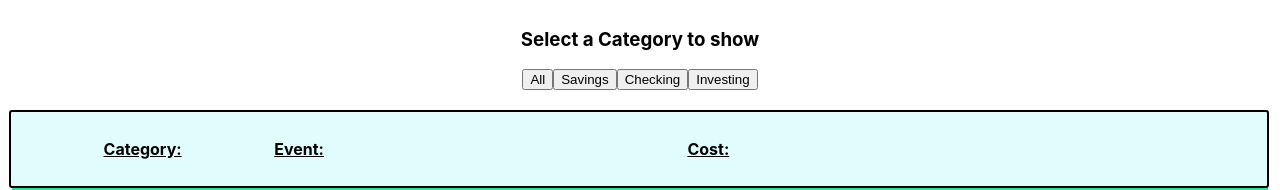
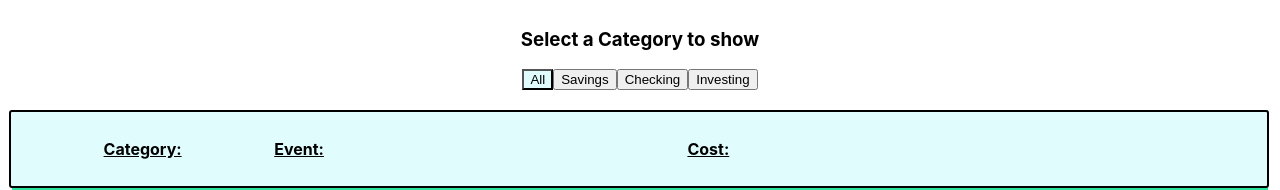
Before and after one commit to jcabot01/phase3-frontend, a React (Create React App) app: page / in a window 1280 px wide. Shown: the part 357-547 px from the top of the page. Built offline with nearby package versions, Linux system fonts and the light colour scheme; no server answers.

Commit message:
review finished

```diff
--- a/src/App.css
+++ b/src/App.css
@@ -58,6 +58,10 @@ img {
   display: flex;
   flex-direction: row;
   justify-content: center;
+}
+
+.selected{
+  background-color: rgb(224, 252, 252);
 }
 
 .table-header{
--- a/src/components/AddNew.js
+++ b/src/components/AddNew.js
@@ -9,7 +9,6 @@ function AddNew({ onEventFormSubmit }) {
 
   function handleFormSubmit(e) {
     e.preventDefault();
-
 
     const addNewEvent = {
       event_name: eventName,
@@ -60,7 +59,7 @@ function AddNew({ onEventFormSubmit }) {
   function handleCategory(e) {
     const categoryInt = parseInt(e.target.value, 10)
     setCategoryId(categoryInt)
-  }
+  };
 
   return (
     <div className='add-new-container'>
--- a/src/components/Edit.js
+++ b/src/components/Edit.js
@@ -10,7 +10,6 @@ function Edit({ onEventUpdate }) {
   const [editedEventName, setEditedEventName] = useState(location.state.eventName)  //eventName from <Event/> Link via useLocation
   const [editedEventCost, setEditedEventCost] = useState(location.state.eventCost)  //eventCost from <Event/> Link via useLocation
   const [editedCategoryId, setEditedCategoryId] = useState(location.state.categoryId) //event.category_id from <Event /> Link via useLocation
-
 
   function handleUpdateFormSubmit(e) {
     e.preventDefault();
--- a/src/components/Event.js
+++ b/src/components/Event.js
@@ -2,7 +2,6 @@ import React from 'react'
 import { Link } from "react-router-dom";
 
 function Event({ id, eventName, eventCost, categoryName, categoryId, onDeleteClick }) {
-
   const eventInfo = { id, eventName, eventCost, categoryName, categoryId}
 
   function handleDelete() {
--- a/src/components/EventContainer.js
+++ b/src/components/EventContainer.js
@@ -5,7 +5,6 @@ import Event from './Event'
 function EventContainer({ events, onSelectedCategory, selectedCategory, eventsCategories, onDeleteClick }) {
   const categoryButtons = eventsCategories.map((category) => {
     const className = category === selectedCategory ? "selected" : null;
-    console.log(className)
     return(
       <button
         key={category}
@@ -13,9 +12,10 @@ function EventContainer({ events, onSelectedCategory, selectedCategory, eventsCa
         onClick={() => onSelectedCategory(category)}
         >
           {category}
-        </button>
+      </button>
     );
   });
+
   return (
     <div>
       <div className='categories'>
--- a/src/components/Nav.js
+++ b/src/components/Nav.js
@@ -1,6 +1,5 @@
 import React from 'react';
 import { Link } from "react-router-dom";
-
 
 
 function Nav() {
```
